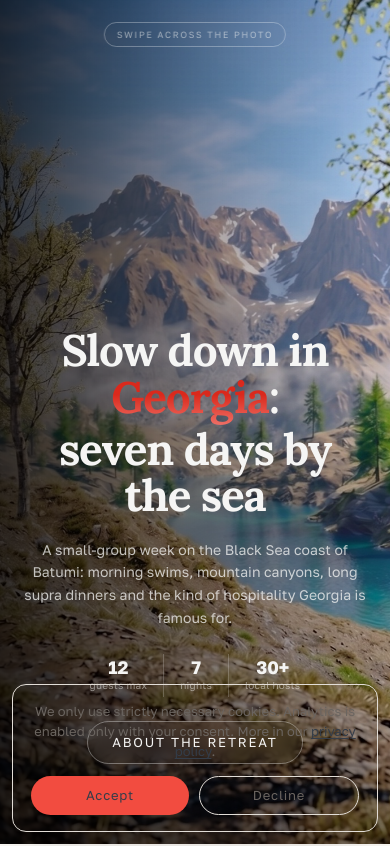
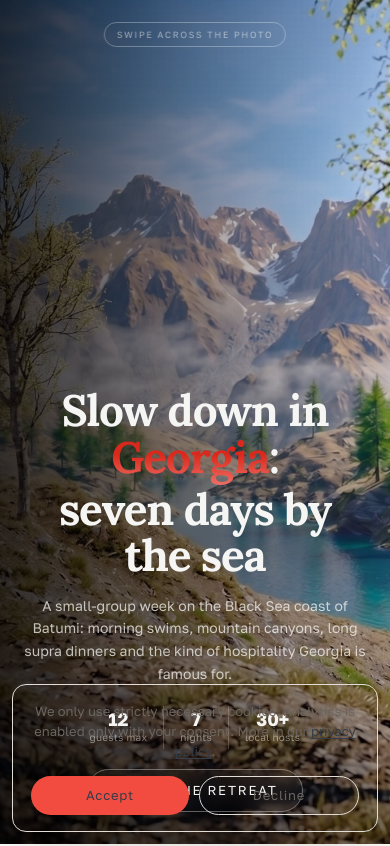
Before and after one commit to ant4x/puregeo-demo, a Next.js app: page / in a window 390 px wide. Shown: the top 846 px of the page. Built offline with nearby package versions, Linux system fonts and the light colour scheme.

Commit message:
fix: keep hero CTA button visible above mobile browser toolbar

```diff
--- a/src/components/Hero.tsx
+++ b/src/components/Hero.tsx
@@ -193,8 +193,8 @@ export default function Hero() {
       <div className="absolute inset-0 bg-gradient-to-t from-black/40 via-transparent to-transparent pointer-events-none" />
 
       {/* Text block */}
-      <div className="absolute inset-0 flex items-end md:items-center pointer-events-none">
-        <div className="px-6 pb-20 md:pb-0 md:px-12 lg:px-20 max-w-2xl space-y-5 md:space-y-7 pointer-events-auto text-center md:text-left w-full">
+      <div className="absolute inset-x-0 top-0 h-[100svh] md:h-full flex items-end md:items-center pointer-events-none">
+        <div className="px-6 pb-8 sm:pb-12 md:pb-0 md:px-12 lg:px-20 max-w-2xl space-y-4 sm:space-y-5 md:space-y-7 pointer-events-auto text-center md:text-left w-full">
           <h1
             className="font-bold text-stone-100 leading-[1.05] tracking-tight"
             style={{ fontFamily: "var(--font-playfair)", fontSize: "var(--text-display)" }}
```
